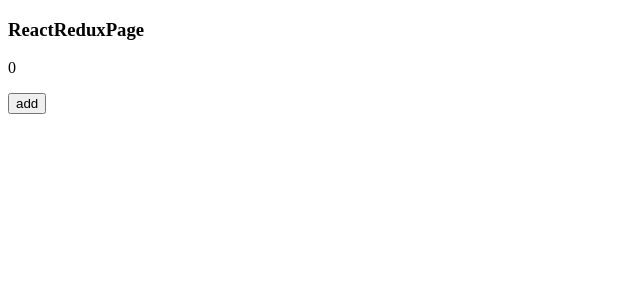
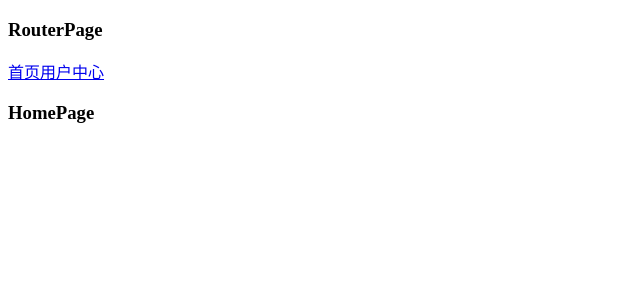
Before and after one commit to Chuyongwei/React.js, a React (Create React App) app: page / in a window 1280 px wide. Shown: the top 300 px of the page, without its empty margins (0-640 px from the left). Built offline with nearby package versions, Linux system fonts and the light colour scheme.

Commit message:
React-Router的使用

```diff
--- a/package.json
+++ b/package.json
@@ -9,6 +9,7 @@
     "react": "^17.0.2",
     "react-dom": "^17.0.2",
     "react-redux": "^7.2.4",
+    "react-router-dom": "^5.2.0",
     "react-scripts": "4.0.3",
     "redux": "^4.1.0",
     "web-vitals": "^1.1.2"
--- a/src/App.jsx
+++ b/src/App.jsx
@@ -5,6 +5,7 @@ import HomePage from './pages/HomePage'
 import LifeCyclePage from './pages/LifeCyclePage'
 import ReactReduxPage from './pages/ReactReduxPage'
 import ReduxPages from './pages/ReduxPages'
+import RouterPage from './pages/RouterPage'
 import SetSatePage from './pages/SetSatePage'
 
 export default function App() {
@@ -16,7 +17,8 @@ export default function App() {
 			{/* <LifeCyclePage></LifeCyclePage> */}
 			{/* <HomePage/> */}
 			{/* <ReduxPages/> */}
-			<ReactReduxPage/>
+			{/* <ReactReduxPage/> */}
+			<RouterPage/>
 		</div>
 	)
 }
--- /dev/null
+++ b/src/pages/RouterPage.jsx
@@ -0,0 +1,62 @@
+import React, { Component } from 'react';
+import {BrowserRouter as Router,Route,Link,Switch} from 'react-router-dom';
+
+class RouterPage extends Component {
+	render() {
+		return (
+			<div>
+				<h3>RouterPage</h3>
+				<Router>
+					<Link to="/">首页</Link>
+					<Link to="/user">用户中心</Link>
+					{/* exact 精确匹配 */}
+					{/* 优先级 childer> component>render*/}
+					<Switch>
+
+					<Route
+					exact
+					path="/"
+					component={HomePage}
+					// children={()=><div>child</div>}
+					render={()=><div>render</div>}
+					/>
+					<Route path="/user" component={UserPage}/>
+					<Route component={EmptyPage}/>
+					</Switch>
+				</Router>
+			</div>
+		);
+	}
+}
+
+class HomePage extends Component{
+	render() {
+		return (
+			<div>
+				<h3>HomePage</h3>
+			</div>
+		)
+	}
+}
+
+class UserPage extends Component {
+	render() {
+		return (
+			<div>
+				<h3>UserPage</h3>
+			</div>
+		)
+	}
+}
+
+class EmptyPage extends Component{
+	render() {
+		return (
+			<div>
+				<h1>404</h1>
+				<a href="./">返回</a>
+			</div>
+		)
+	}
+}
+export default RouterPage;
```
Also changed, not shown: 2 other files (tests, documents, lock files or other folders).
